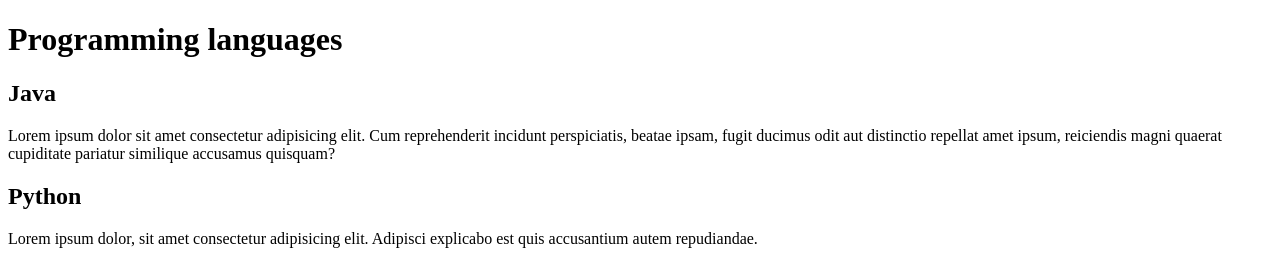
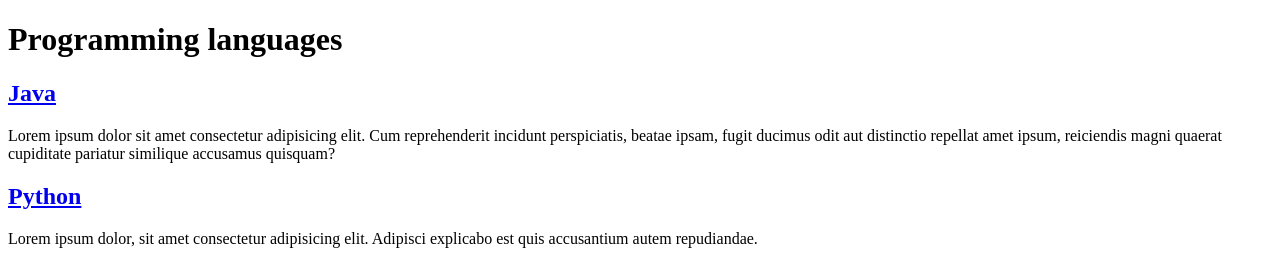
Before and after one commit to AnxoM/projectJSON, a plain HTML site: page index.html in a window 1280 px wide. Shown: the top 260 px of the page. Drawn offline with Linux system fonts and the light colour scheme.

Commit message:
Fixed java nd python links

```diff
--- a/index.html
+++ b/index.html
@@ -9,10 +9,10 @@
 <body>
     <h1>Programming languages</h1>
     <article>
-        <h2><a href="./java.html"></a>Java</h2>
+        <h2><a href="./java.html">Java</a></h2>
         <p>Lorem ipsum dolor sit amet consectetur adipisicing elit. Cum reprehenderit incidunt perspiciatis, beatae ipsam, fugit ducimus odit aut distinctio repellat amet ipsum, reiciendis magni quaerat cupiditate pariatur similique accusamus quisquam?</p>
     </article>
-        <h2><a href="./python.html"></a>Python</h2>
+        <h2><a href="./python.html">Python</a></h2>
         <p>Lorem ipsum dolor, sit amet consectetur adipisicing elit. Adipisci explicabo est quis accusantium autem repudiandae.</p>
     <article>
 
```
